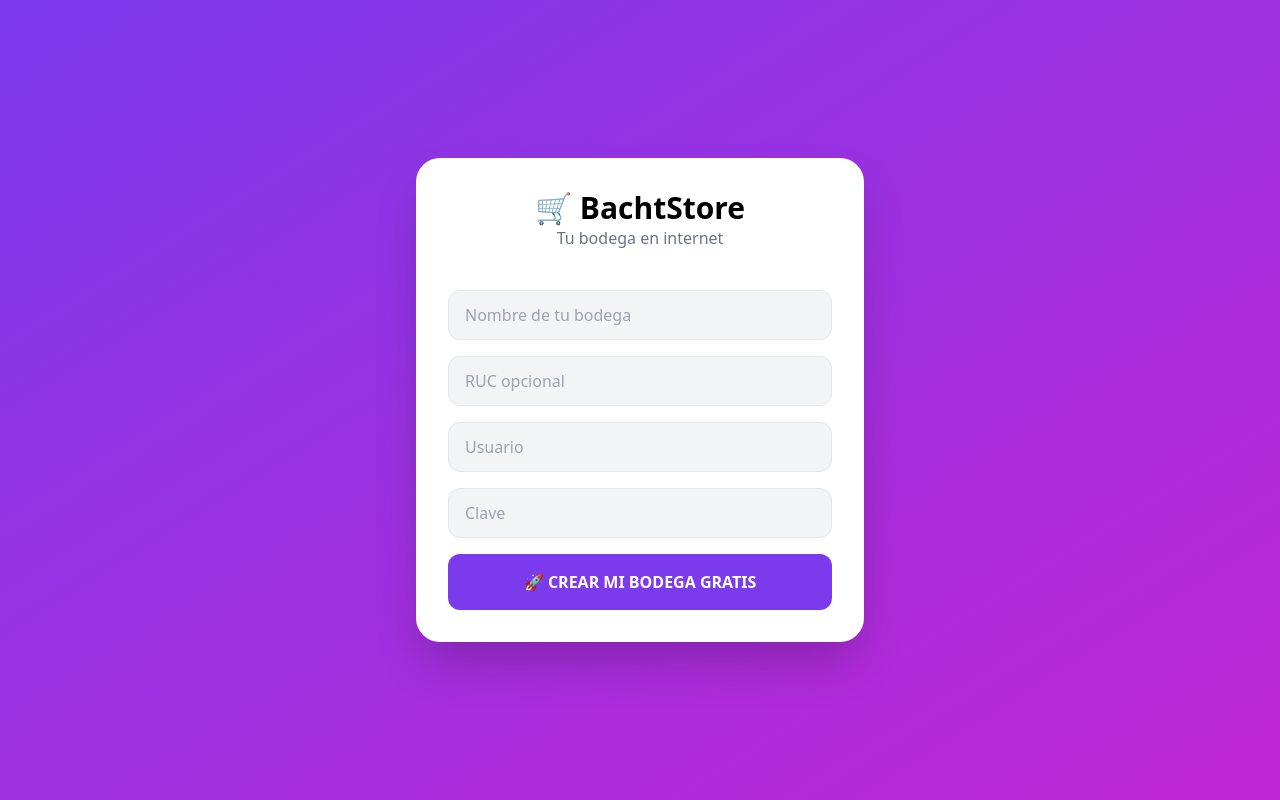
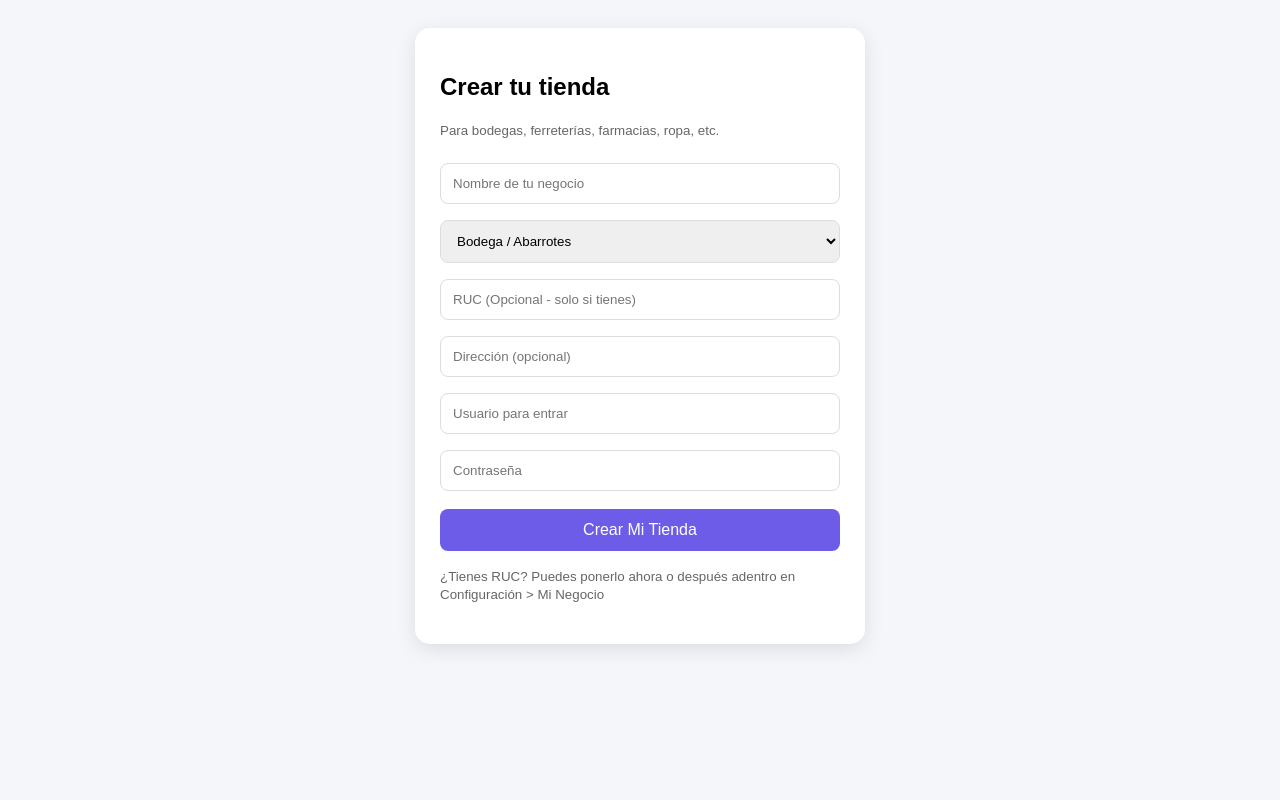
Before and after one commit to nehemiasdelgadovega7-cyber/bachtstore, a Django app: template sistema_ventas/ventas/templates/ventas/registro.html in a window 1280 px wide. Run offline with Django 3.2, Linux system fonts and the light colour scheme; the template is opened without the code that fills it, so the values that code supplies are empty; some libraries are stand-ins or nearby versions.

Commit message:
registro con tipo negocio y ruc opcional

```diff
--- a/sistema_ventas/ventas/templates/ventas/registro.html
+++ b/sistema_ventas/ventas/templates/ventas/registro.html
@@ -1,18 +1,40 @@
 <!DOCTYPE html>
-<html lang="es">
-<head><meta charset="UTF-8"><meta name="viewport" content="width=device-width, initial-scale=1.0"><title>BachtStore</title><script src="https://cdn.tailwindcss.com"></script></head>
-<body class="min-h-screen bg-gradient-to-br from-violet-600 to-fuchsia-600 flex items-center justify-center p-4">
-<div class="w-full max-w-md bg-white rounded-3xl shadow-2xl p-8">
-<h1 class="text-3xl font-bold text-center">🛒 BachtStore</h1>
-<p class="text-center text-gray-500 mb-6">Tu bodega en internet</p>
-<form method="POST" class="space-y-4">
-{% csrf_token %}
-<input name="nombre_tienda" placeholder="Nombre de tu bodega" required class="w-full px-4 py-3 rounded-xl bg-gray-100 border">
-<input name="ruc" placeholder="RUC opcional" class="w-full px-4 py-3 rounded-xl bg-gray-100 border">
-<input name="username" placeholder="Usuario" required class="w-full px-4 py-3 rounded-xl bg-gray-100 border">
-<input name="password" type="password" placeholder="Clave" required class="w-full px-4 py-3 rounded-xl bg-gray-100 border">
-<button class="w-full bg-violet-600 text-white font-bold py-4 rounded-xl">🚀 CREAR MI BODEGA GRATIS</button>
+<html>
+<head>
+<meta charset="utf-8">
+<meta name="viewport" content="width=device-width, initial-scale=1">
+<title>Registro - BachtStore</title>
+<style>
+body{font-family:Arial;background:#f4f6f9;display:flex;justify-content:center;padding:20px}
+.card{background:white;padding:25px;border-radius:15px;width:100%;max-width:400px;box-shadow:0 5px 20px rgba(0,0,0,0.1)}
+input,select{width:100%;padding:12px;margin:8px 0;border:1px solid #ddd;border-radius:8px;box-sizing:border-box}
+button{width:100%;padding:12px;background:#6c5ce7;color:white;border:none;border-radius:8px;font-size:16px;margin-top:10px}
+small{color:#666}
+</style>
+</head>
+<body>
+<div class="card">
+<h2>Crear tu tienda</h2>
+<p><small>Para bodegas, ferreterías, farmacias, ropa, etc.</small></p>
+{% if error %}<p style="color:red">{{error}}</p>{% endif %}
+<form method="post">{% csrf_token %}
+<input name="nombre_tienda" placeholder="Nombre de tu negocio" required>
+<select name="tipo_negocio" required>
+<option value="bodega">Bodega / Abarrotes</option>
+<option value="ferreteria">Ferretería</option>
+<option value="farmacia">Farmacia</option>
+<option value="ropa">Tienda de Ropa</option>
+<option value="restaurante">Restaurante</option>
+<option value="barberia">Barbería / Salón</option>
+<option value="otro">Otro negocio</option>
+</select>
+<input name="ruc" placeholder="RUC (Opcional - solo si tienes)" maxlength="11">
+<input name="direccion" placeholder="Dirección (opcional)">
+<input name="username" placeholder="Usuario para entrar" required>
+<input name="password" type="password" placeholder="Contraseña" required>
+<button type="submit">Crear Mi Tienda</button>
 </form>
+<p><small>¿Tienes RUC? Puedes ponerlo ahora o después adentro en Configuración > Mi Negocio</small></p>
 </div>
 </body>
 </html>
```
Also changed, not shown: sistema_ventas/ventas/views.py (+25 -41 lines).
